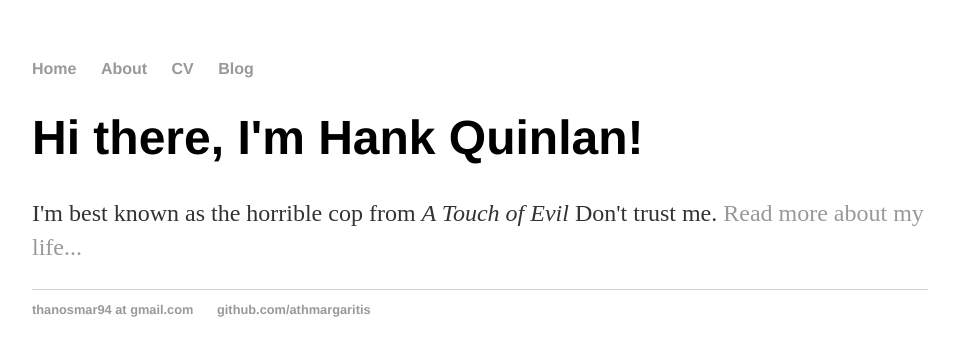
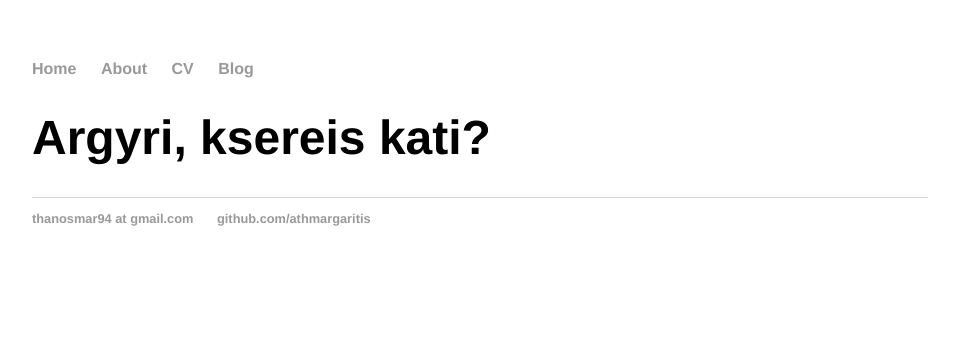
Before and after one commit to athmargaritis/athmargaritis.github.io, a Jekyll site: the page built from index.html, in a window 1280 px wide. Shown: the top 356 px of the page, without its empty margins (160-1115 px from the left). Built offline with Jekyll 4.4.1, drawn with Linux system fonts in a browser that asks for light colours.

Commit message:
Update index.html

```diff
--- a/index.html
+++ b/index.html
@@ -1,8 +1,8 @@
 ---
 layout: default
-title: Hank Quinlan, Horrible Cop
+title: A.T. Margaritis
 ---
 <div class="blurb">
-	<h1>Hi there, I'm Hank Quinlan!</h1>
-	<p>I'm best known as the horrible cop from <em>A Touch of Evil</em> Don't trust me. <a href="/about">Read more about my life...</a></p>
+	<h1>Argyri, ksereis kati?</h1>
+<!-- 	<p>Hello. <a href="/about">Read more about my life...</a></p> -->
 </div><!-- /.blurb -->
```
